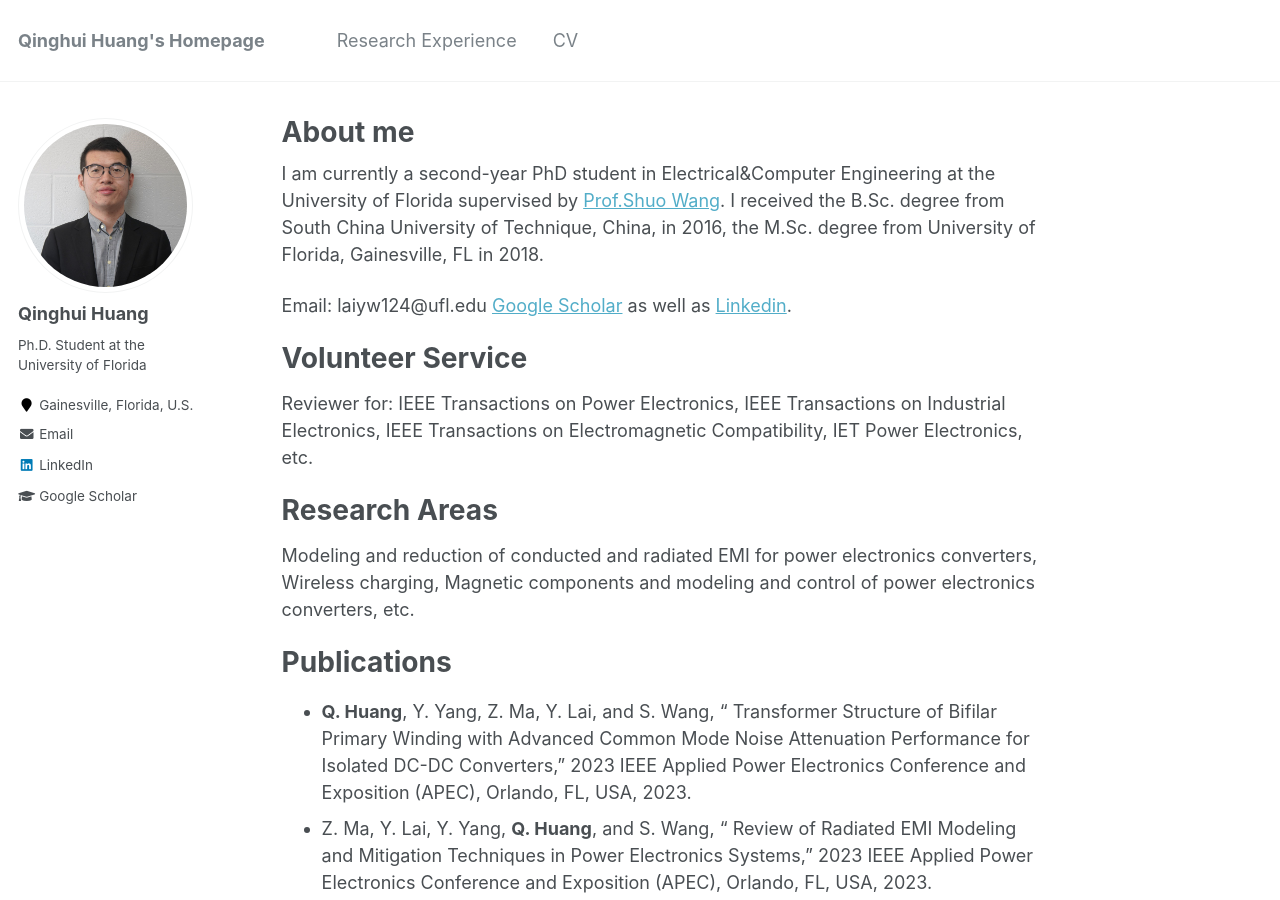
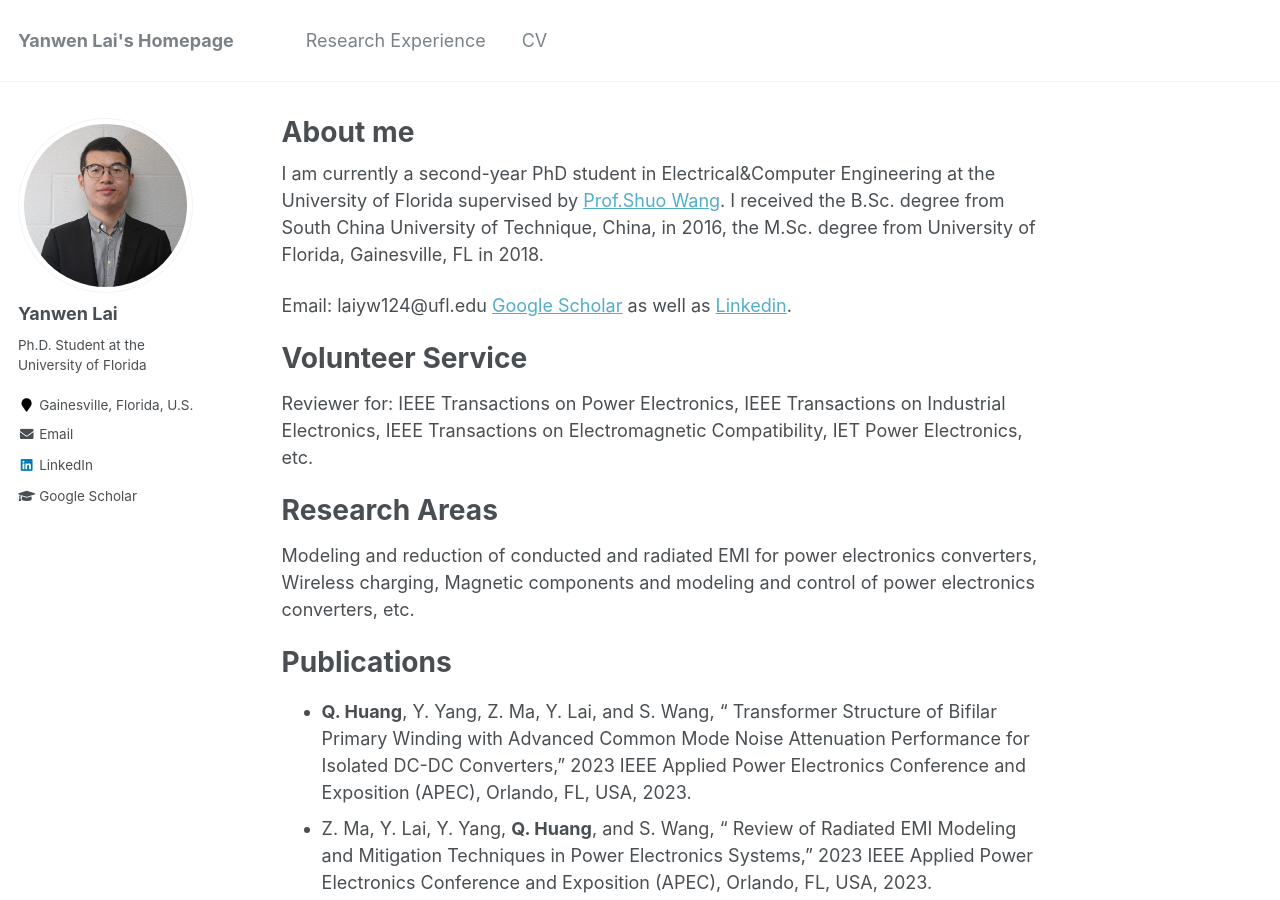
Before and after one commit to slionnnnnn/yanwenlai, a Jekyll site: the page built from _pages/about.md, in a window 1280 px wide and 900 px high. Built offline with Jekyll 4.4.1, drawn with Linux system fonts in a browser that asks for light colours; some of the changed text lies outside the part shown.

Commit message:
Update _config.yml

```diff
--- a/_config.yml
+++ b/_config.yml
@@ -7,13 +7,13 @@
 
 # Site Settings
 locale                   : "en-US"
-title                    : "Qinghui Huang's Homepage"
+title                    : "Yanwen Lai's Homepage"
 title_separator          : "-"
-name                     : &name "Qinghui Huang"
+name                     : &name "Yanwen Lai"
 description              : &description "personal description"
-url                      : https://huang96819.github.io/qinghuihuang.github.io/  # the base hostname & protocol for your site e.g. "https://mmistakes.github.io"
+url                      : https://slionnnnnn.github.io/yanwenlai/  # the base hostname & protocol for your site e.g. "https://mmistakes.github.io"
 baseurl                  : "" # the subpath of your site, e.g. "/blog"
-repository               : "qinghui.github.io"
+repository               : "yanwenlai"
 teaser                   :  # filename of teaser fallback teaser image placed in /images/, .e.g. "500x300.png"
 breadcrumbs              : false # true, false (default)
 words_per_minute         : 160
@@ -80,14 +80,14 @@ analytics:
 
 # Site Author
 author:
-  name             : "Qinghui Huang"
+  name             : "Yanwen Lai"
   avatar           : "qinghui1.jpg"
   bio              : "Ph.D. Student at the University of Florida"
   location         : "Gainesville, Florida, U.S."
   employer         :
   pubmed           : #"https://www.ncbi.nlm.nih.gov/pubmed/?term=john+snow"
-  googlescholar    : "https://scholar.google.com/citations?hl=en&tzom=300&user=j0mw7EAAAAAJ"
-  email            : "qinghuihuang@ufl.edu"
+  googlescholar    : "https://scholar.google.com/citations?user=sWxlJD4AAAAJ&hl=en"
+  email            : "laiyw124@ufl.edu"
   researchgate     :
   uri              :
   bitbucket        :
@@ -102,7 +102,7 @@ author:
   instagram        :
   impactstory      : #"https://profiles.impactstory.org/u/xxxx-xxxx-xxxx-xxxx"
   lastfm           :
-  linkedin         : "qinghui-huang-44a411221/?trk=people-guest_people_search-card"
+  linkedin         : "https://www.linkedin.com/in/yanwen-lai-741102140/"
   orcid            : #"http://orcid.org/yourorcidurl"
   pinterest        :
   soundcloud       :
```
